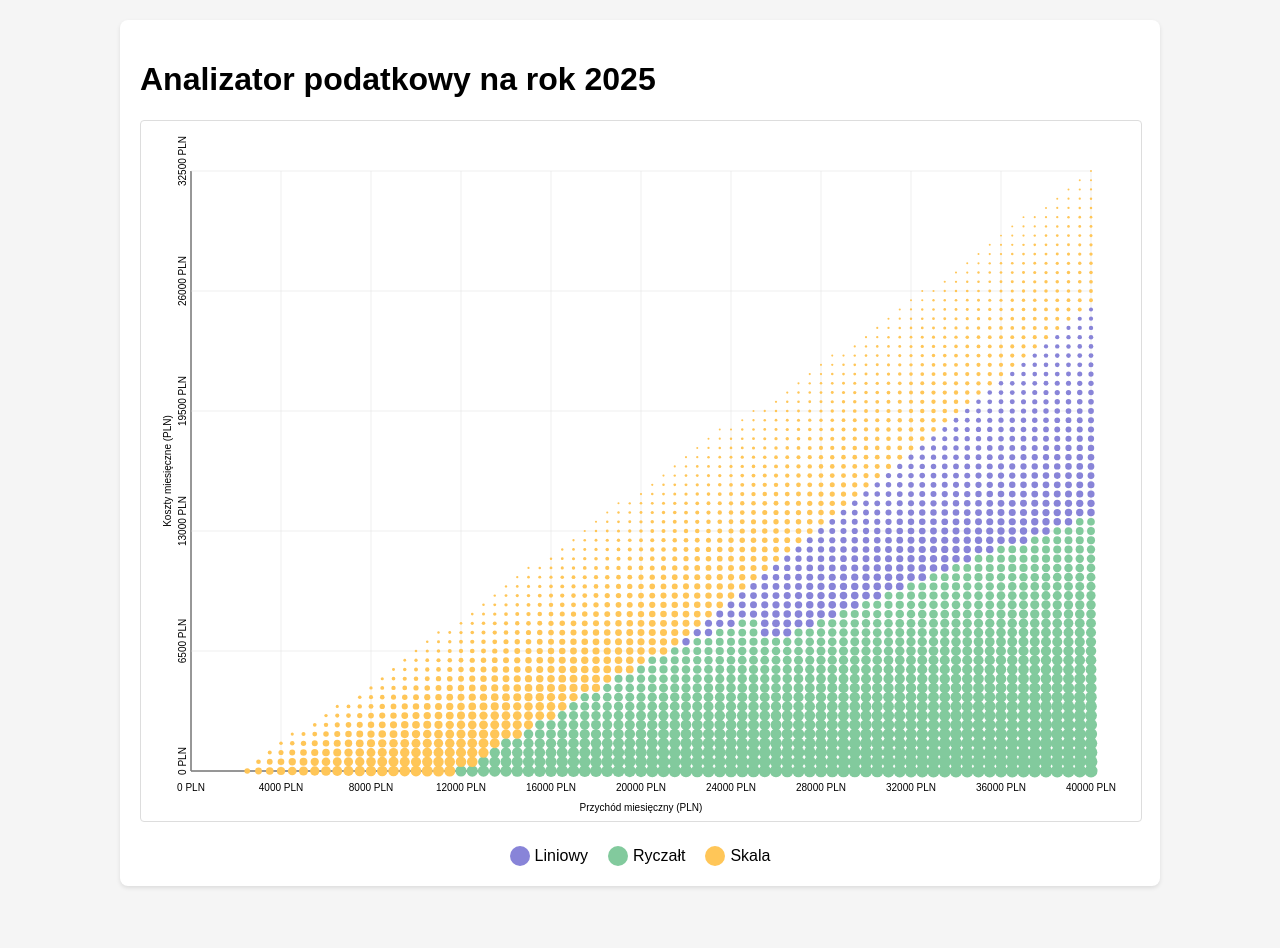
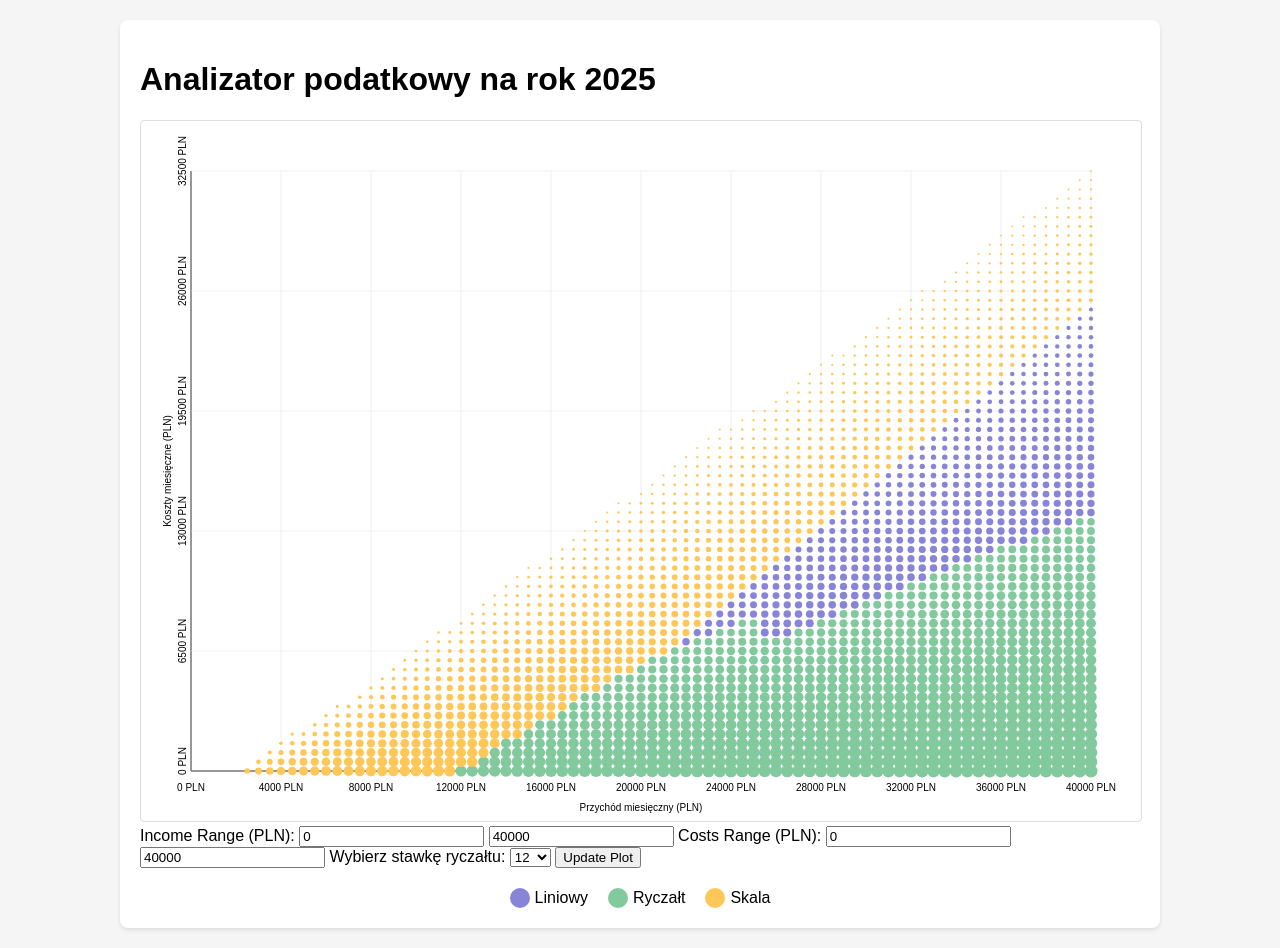
Before and after one commit to PeterWaIIace/me.github.io, a Jekyll site: the page uprojects/AnalizatorPodatkowy2025.html, which Jekyll copies as it is, in a window 1280 px wide. Built offline with Jekyll 4.4.1, drawn with Linux system fonts in a browser that asks for light colours; before the commit the page ends 906 px from its top, so only the background shows below that.

Commit message:
Update AnalizatorPodatkowy2025.html

```diff
--- a/uprojects/AnalizatorPodatkowy2025.html
+++ b/uprojects/AnalizatorPodatkowy2025.html
@@ -15,6 +15,12 @@
             padding: 20px;
             border-radius: 8px;
             box-shadow: 0 2px 4px rgba(0,0,0,0.1);
+        }
+        .c
+        .controls {
+            margin-bottom: 20px;
+        }ontrols {
+            margin-bottom: 20px;
         }
         .tooltip {
             position: absolute;
@@ -53,6 +59,24 @@
     <div class="container">
         <h1>Analizator podatkowy na rok 2025</h1>
         <canvas id="taxPlot" width="1000" height="700"></canvas>
+        <div class="controls">
+            <label for="incomeRange">Income Range (PLN):</label>
+            <input type="number" id="incomeMin" placeholder="Min Income" value="0">
+            <input type="number" id="incomeMax" placeholder="Max Income" value="40000">
+            <label for="costRange">Costs Range (PLN):</label>
+            <input type="number" id="costMin" placeholder="Min Costs" value="0">
+            <input type="number" id="costMax" placeholder="Max Costs" value="40000">
+            <label for="ryczaltTax">Wybierz stawkę ryczałtu:</label>
+            <select id="ryczaltTax">
+                <option value="12">12</option>
+                <option value="3">3</option>
+                <option value="8.5">8.5</option>
+                <option value="14">14</option>
+                <option value="15">15</option>
+                <option value="17">17</option>
+            </select>
+            <button id="updatePlot" onclick="draw()">Update Plot</button>
+        </div>
         <div class="legend">
             <div class="legend-item">
                 <div class="legend-color" style="background: #8884d8;"></div>
@@ -154,10 +178,16 @@
         // Generate data points
         function generateData() {
             const data = [];
-            for (let income = 0; income <= 40000; income += 500) {
-                for (let cost = 0; cost <= 40000; cost += 500) {
+            const start_income = parseFloat(document.getElementById('incomeMin').value);
+            const max_income = parseFloat(document.getElementById('incomeMax').value);
+            const min_costs = parseFloat(document.getElementById('costMin').value);
+            const max_costs = parseFloat(document.getElementById('costMax').value);
+            for (let income = start_income; income <= max_income; income += 500) {
+                for (let cost = min_costs; cost <= max_costs; cost += 500) {
                     var liniowy = income - (liniowy_tax(income, cost) + cost);
-                    var ryczalt = income - (ryczalt_tax(income, 0.12) + cost);
+
+                    var ryczalt_tax_value = parseFloat(document.getElementById('ryczaltTax').value); // Fetching selected value
+                    var ryczalt = income - (ryczalt_tax(income, ryczalt_tax_value/100) + cost);
                     var skala = income - (skala_tax(income, cost) + cost);
 
                     liniowy = liniowy > 0 ? liniowy : 0 ;
@@ -182,23 +212,30 @@
             return data;
         }
 
+        function draw()
+        {
+
             // Plot setup
             const canvas = document.getElementById('taxPlot');
             const ctx = canvas.getContext('2d');
+            ctx.clearRect(0, 0, canvas.width, canvas.height);
             const tooltip = document.getElementById('tooltip');
             const data = generateData();
             // Calculate scales
             const padding = 50;
+
+            const minIncome = parseFloat(document.getElementById('incomeMin').value);
+            const minCosts = parseFloat(document.getElementById('costMin').value);
             const maxIncome = Math.max(...data.map(d => d.income));
             const maxCosts = Math.max(...data.map(d => d.costs));
 
 
             function scaleX(x) {
-            return padding + (x / maxIncome) * (canvas.width - 2 * padding);
+                return padding + ((x - minIncome) / (maxIncome - minIncome)) * (canvas.width - 2 * padding);
             }
 
             function scaleY(y) {
-            return canvas.height - (padding + (y / maxCosts) * (canvas.height - 2 * padding));
+                return canvas.height - (padding + ((y - minCosts) / (maxCosts - minCosts)) * (canvas.height - 2 * padding));
             }
 
             // Draw axes
```
Also changed, not shown: other parts of uprojects/AnalizatorPodatkowy2025.html (+9 -2 lines). Lines whose indentation alone changed are shown as unchanged.
